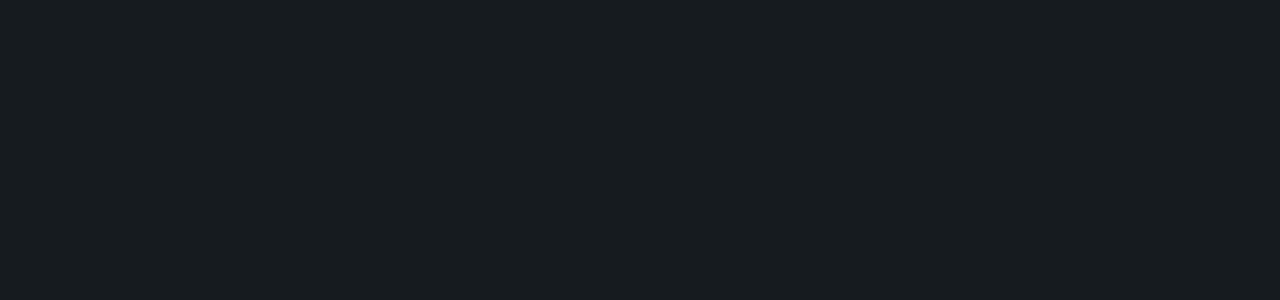
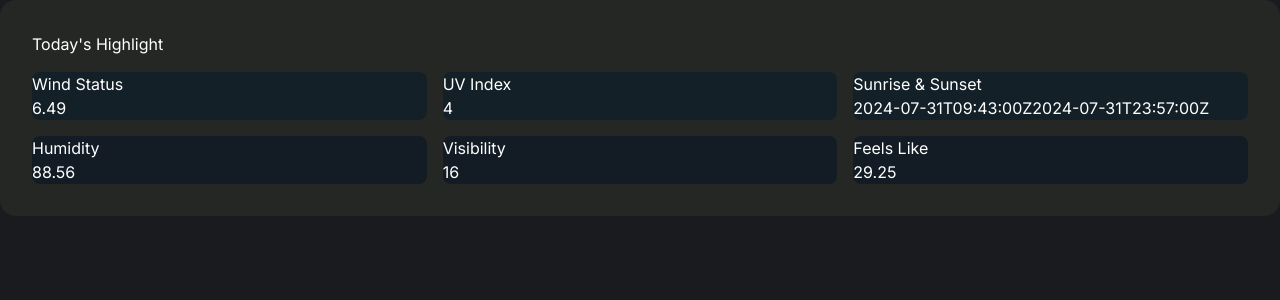
Before and after one commit to ACJT123/forecast-genius, a Next.js app: page / in a window 1280 px wide. Shown: the top 300 px of the page. Built offline with nearby package versions, Linux system fonts and the light colour scheme.

Commit message:
feat(component): add today-highlight component

```diff
--- /dev/null
+++ b/src/app/components/today-highlight/card-sm.tsx
@@ -0,0 +1,5 @@
+import { ReactNode } from "react";
+
+export default function CardSm({ children }: { children: ReactNode }) {
+  return <div className="bg-[#131c25] rounded-lg">{children}</div>;
+}
--- /dev/null
+++ b/src/app/components/today-highlight/card.tsx
@@ -0,0 +1,5 @@
+import { ReactNode } from "react";
+
+export default function Card({ children }: { children: ReactNode }) {
+  return <div className="bg-[#132028] rounded-lg">{children}</div>;
+}
--- /dev/null
+++ b/src/app/components/today-highlight/today-highlight.tsx
@@ -0,0 +1,39 @@
+import { data } from "@/app/data";
+import Image from "next/image";
+import Card from "./card";
+import CardSm from "./card-sm";
+
+export default function TodayHighlight() {
+  return (
+    <main className="bg-[#252724] rounded-2xl p-8">
+      <h1>Today&apos;s Highlight</h1>
+      <div className="mt-4 grid grid-cols-3 gap-4">
+        <Card>
+          <div>Wind Status</div>
+          {data.timelines.daily[0].values.windSpeedMax}
+        </Card>
+        <Card>
+          <div>UV Index</div>
+          {data.timelines.daily[0].values.uvIndexMax}
+        </Card>
+        <Card>
+          <div>Sunrise & Sunset</div>
+          {data.timelines.daily[0].values.sunriseTime}
+          {data.timelines.daily[0].values.sunsetTime}
+        </Card>
+        <CardSm>
+          <div>Humidity</div>
+          {data.timelines.daily[0].values.humidityMax}
+        </CardSm>
+        <CardSm>
+          <div>Visibility</div>
+          {data.timelines.daily[0].values.visibilityMax}
+        </CardSm>
+        <CardSm>
+          <div>Feels Like</div>
+          {data.timelines.daily[0].values.temperatureMax}
+        </CardSm>
+      </div>
+    </main>
+  );
+}
--- a/src/app/page.tsx
+++ b/src/app/page.tsx
@@ -1,5 +1,12 @@
 import Image from "next/image";
+import { data } from "./data";
+import Card from "./components/today-highlight/card";
+import TodayHighlight from "./components/today-highlight/today-highlight";
 
 export default function Home() {
-  return <main></main>;
+  return (
+    <main>
+      <TodayHighlight />
+    </main>
+  );
 }
```
